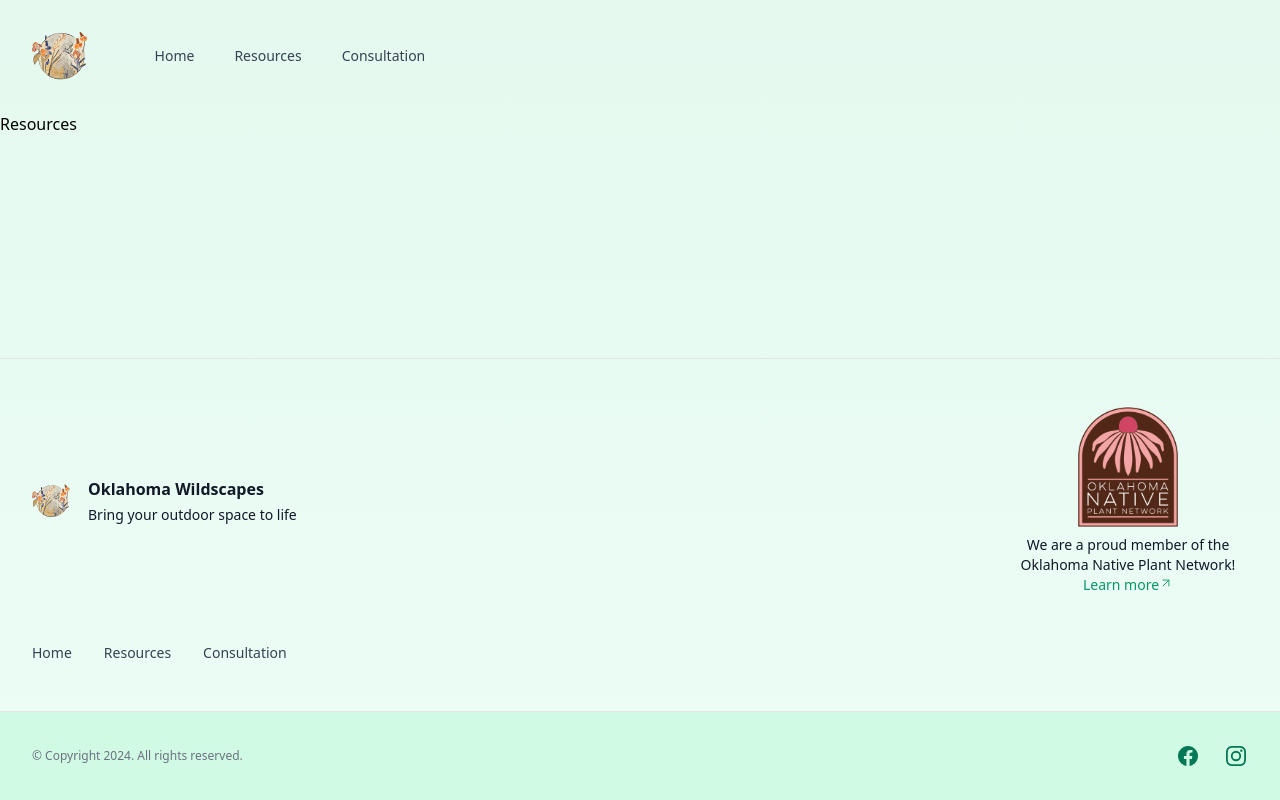
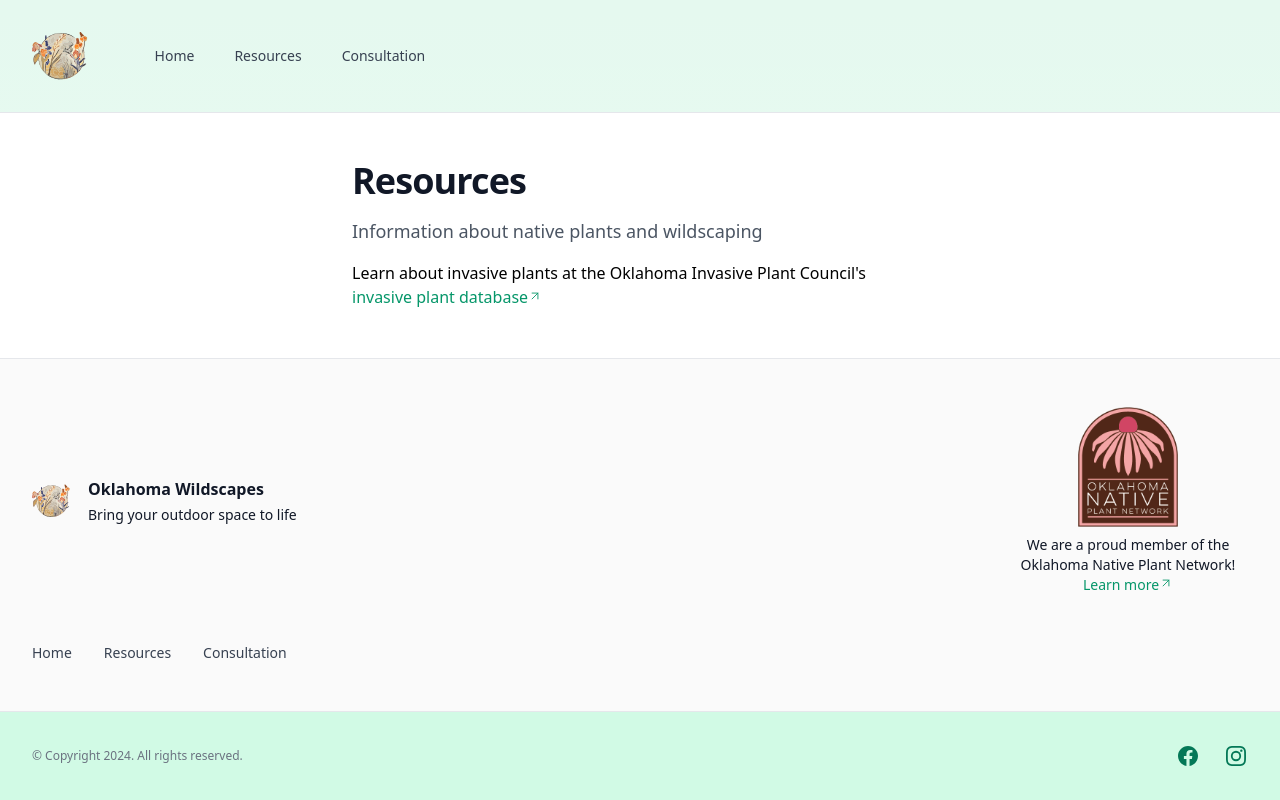
Before and after one commit to ppalms/ok-wildscapes, a Next.js app: page /resources in a window 1280 px wide. Built offline with nearby package versions, Linux system fonts and the light colour scheme.

Commit message:
Add resources page with link to invasive plant db

```diff
--- a/src/app/(main)/resources/page.tsx
+++ b/src/app/(main)/resources/page.tsx
@@ -1,7 +1,32 @@
+import { Container } from '@/components/Container';
+import ExternalLink from '@/components/ExternalLink';
+import Link from 'next/link';
+
 export default function Page() {
   return (
-    <div>
-      <h1>Resources</h1>
-    </div>
+    <>
+      <Container className="relative bg-white h-full py-12 border-t">
+        <div className="mx-auto max-w-xl">
+          <h1 className="font-display text-4xl font-bold tracking-tight text-gray-900">
+            Resources
+          </h1>
+          <p className="mt-4 text-lg text-gray-600">
+            Information about native plants and wildscaping
+          </p>
+          <section>
+            <div className="mt-4">
+              <p>
+                Learn about invasive plants at the Oklahoma Invasive Plant
+                Council's{' '}
+                <ExternalLink
+                  text="invasive plant database"
+                  href="https://www.okinvasives.org/plants-database"
+                />
+              </p>
+            </div>
+          </section>
+        </div>
+      </Container>
+    </>
   );
 }
--- /dev/null
+++ b/src/components/ExternalLink.tsx
@@ -0,0 +1,43 @@
+import Link from 'next/link';
+
+export default function ExternalLink({
+  href,
+  text
+}: {
+  href: string;
+  text: string;
+}) {
+  return (
+    <>
+      <Link
+        href={href}
+        className="text-emerald-600 hover:text-emerald-700"
+        target="_blank"
+      >
+        {text}
+        <span className="inline-flex">
+          <svg
+            data-testid="geist-icon"
+            fill="none"
+            height="24"
+            shape-rendering="geometricPrecision"
+            stroke="currentColor"
+            stroke-linecap="round"
+            stroke-linejoin="round"
+            stroke-width="1.5"
+            viewBox="0 0 24 24"
+            width="24"
+            style={{
+              color: 'currentColor',
+              width: '14px',
+              height: '14px'
+            }}
+          >
+            <path d="M7 17L17 7"></path>
+            <path d="M7 7h10v10"></path>
+          </svg>
+        </span>
+      </Link>
+    </>
+  );
+}
--- a/src/components/Footer.tsx
+++ b/src/components/Footer.tsx
@@ -4,6 +4,7 @@ import { NavLinks } from '@/components/NavLinks';
 import { JSX, SVGProps } from 'react';
 import Image from 'next/image';
 import Link from 'next/link';
+import ExternalLink from './ExternalLink';
 
 const navigation = [
   {
@@ -36,7 +37,7 @@ const navigation = [
 
 export function Footer() {
   return (
-    <footer className="border-t border-gray-200">
+    <footer className="border-t border-gray-200 bg-neutral-50">
       <Container>
         <div className="flex flex-col items-start gap-y-12 py-12">
           <div className="flex flex-col-reverse sm:flex-row justify-between items-center w-full text-gray-900">
@@ -52,37 +53,8 @@ export function Footer() {
             {/* ONPN link */}
             <div className="flex flex-col-reverse items-center text-sm">
               <p className="max-w-60 pt-2 text-center">
-                We are a proud member of the Oklahoma Native Plant Network!
-                <Link
-                  href="https://www.onpn.org/"
-                  className="text-emerald-600 hover:text-emerald-700"
-                  target="_blank"
-                >
-                  {' '}
-                  Learn more
-                  <span className="inline-flex">
-                    <svg
-                      data-testid="geist-icon"
-                      fill="none"
-                      height="24"
-                      shape-rendering="geometricPrecision"
-                      stroke="currentColor"
-                      stroke-linecap="round"
-                      stroke-linejoin="round"
-                      stroke-width="1.5"
-                      viewBox="0 0 24 24"
-                      width="24"
-                      style={{
-                        color: 'currentColor',
-                        width: '14px',
-                        height: '14px'
-                      }}
-                    >
-                      <path d="M7 17L17 7"></path>
-                      <path d="M7 7h10v10"></path>
-                    </svg>
-                  </span>
-                </Link>
+                We are a proud member of the Oklahoma Native Plant Network!{' '}
+                <ExternalLink text="Learn more" href="https://www.onpn.org/" />
               </p>
               <Link href="https://www.onpn.org/" target="_blank">
                 <Image
```
